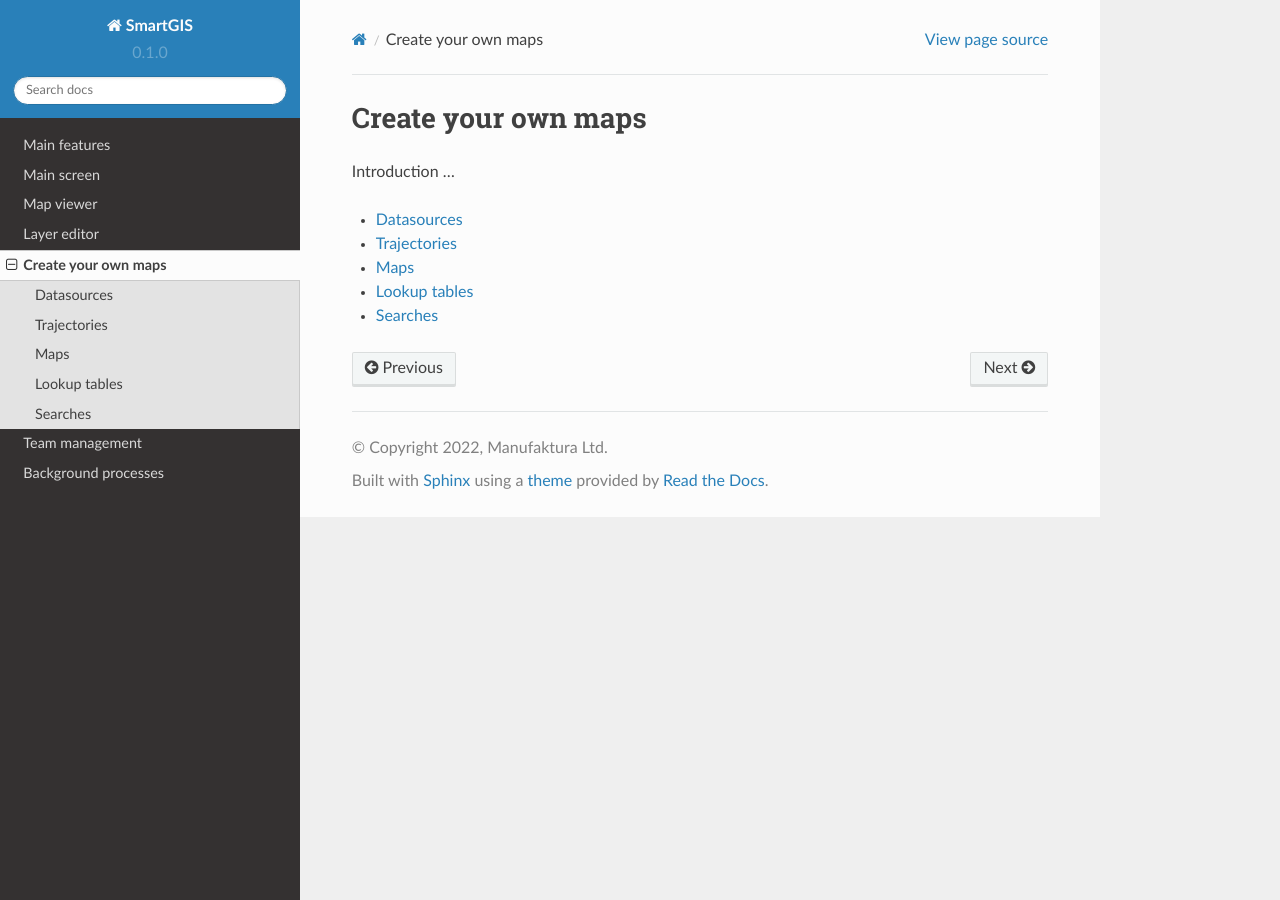
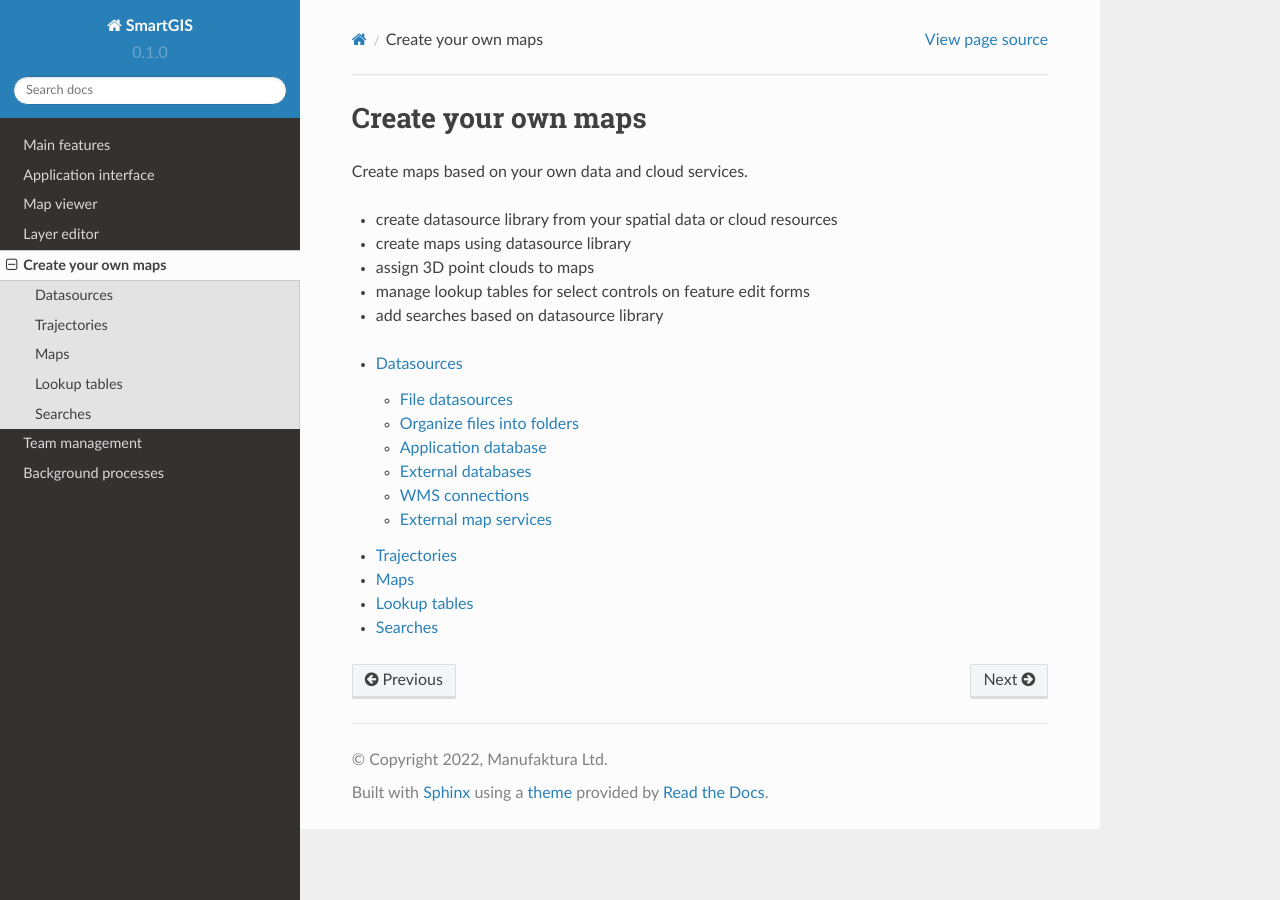
Before and after one commit to aprojanos/smartgis-tutorial, a Sphinx documentation site: the page built from docs/source/mapadmin.rst, in a window 1280 px wide. Built offline with Sphinx 7.4.7 and the Read the Docs theme 2.0.0, drawn with Linux system fonts in a browser that asks for light colours.

Commit message:
datasource page - basic things added

```diff
--- a/docs/source/datasources.rst
+++ b/docs/source/datasources.rst
@@ -1,4 +1,59 @@
 Datasources
 ======
 
-Datasources ...
+To create maps, you must first add data sources. These can be files, database connections or services from external map servers (WMS, tile servers).
+
+File datasources
+----------------
+
+Supported vector formats
+
+* ESRI ShapeFile
+* ESRi Geopdatabase
+* Mapinfo TAB
+* Mapinfo MIF
+* Autocad DXF
+* GeoJSON
+* KML
+
+Supported raster formats
+
+* TIFF
+* JPEG
+
+.. Tip:: Folders with raster files can be uploaded via FTP service and imported as a datasource
+
+.. Note:: explain 'add to application's database', 'add to project'
+
+Organize files into folders
+---------------------------
+
+Application database
+--------------------
+
+The application stores spatial data in its own PostGIS database as layers.
+Layers can be divided into two groups: they can be edited or just used to create maps. Editing layers on the map is done with 2D/3D digitization tools. See section: :ref:`Layer editor <layer_editor>`
+The form editor can be used to specify how the attribute table is filled. See section: :ref:`Field editor <field_editor>`
+
+
+External databases
+------------------
+
+Supported databases
+
+* MySQL
+* PostgreSQL - PostGIS
+* MS SQL Spatial
+* Oracle Spatial
+
+
+WMS connections
+---------------
+
+External map services
+---------------------
+
+Supported services
+
+* Bing maps
+* XYZ compatible tile services
--- a/docs/source/layer_editor.rst
+++ b/docs/source/layer_editor.rst
@@ -1,5 +1,7 @@
 Layer editor
 ===================
+
+.. _layer_editor::
 
 Introduction ...
 
--- a/docs/source/main_screen.rst
+++ b/docs/source/main_screen.rst
@@ -1,5 +1,5 @@
-Main screen
-===========
+Application interface
+=====================
 
 
 Map viewer
--- a/docs/source/mapadmin.rst
+++ b/docs/source/mapadmin.rst
@@ -1,7 +1,14 @@
 Create your own maps
 ====================
 
-Introduction ...
+Create maps based on your own data and cloud services.
+
+* create datasource library from your spatial data or cloud resources
+* create maps using datasource library
+* assign 3D point clouds to maps
+* manage lookup tables for select controls on feature edit forms
+* add searches based on datasource library
+
 
 .. toctree::
 
--- a/docs/source/maps.rst
+++ b/docs/source/maps.rst
@@ -2,3 +2,7 @@ Maps
 ======
 
 Maps ...
+
+
+
+.. _field_editor::
```
